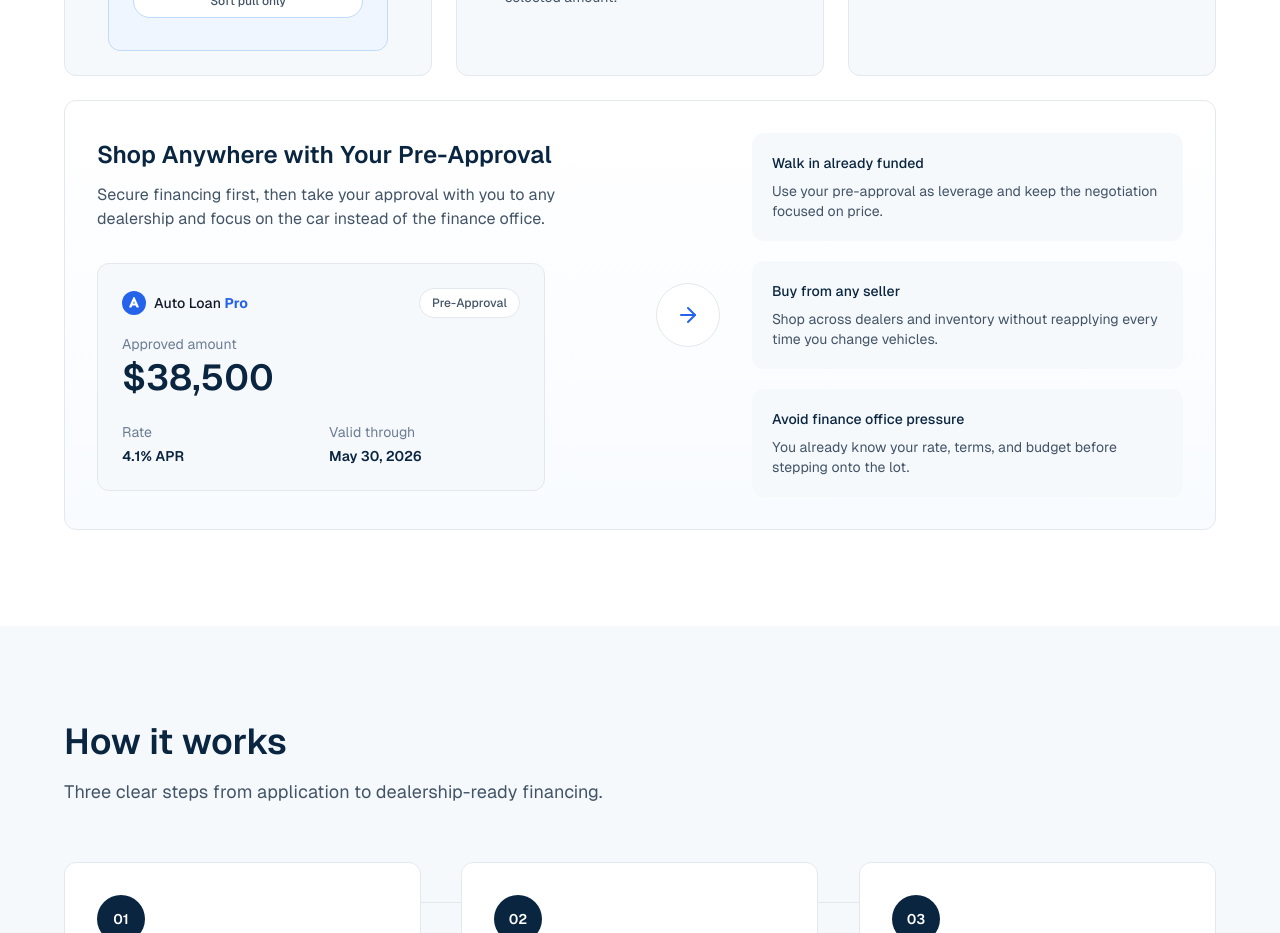
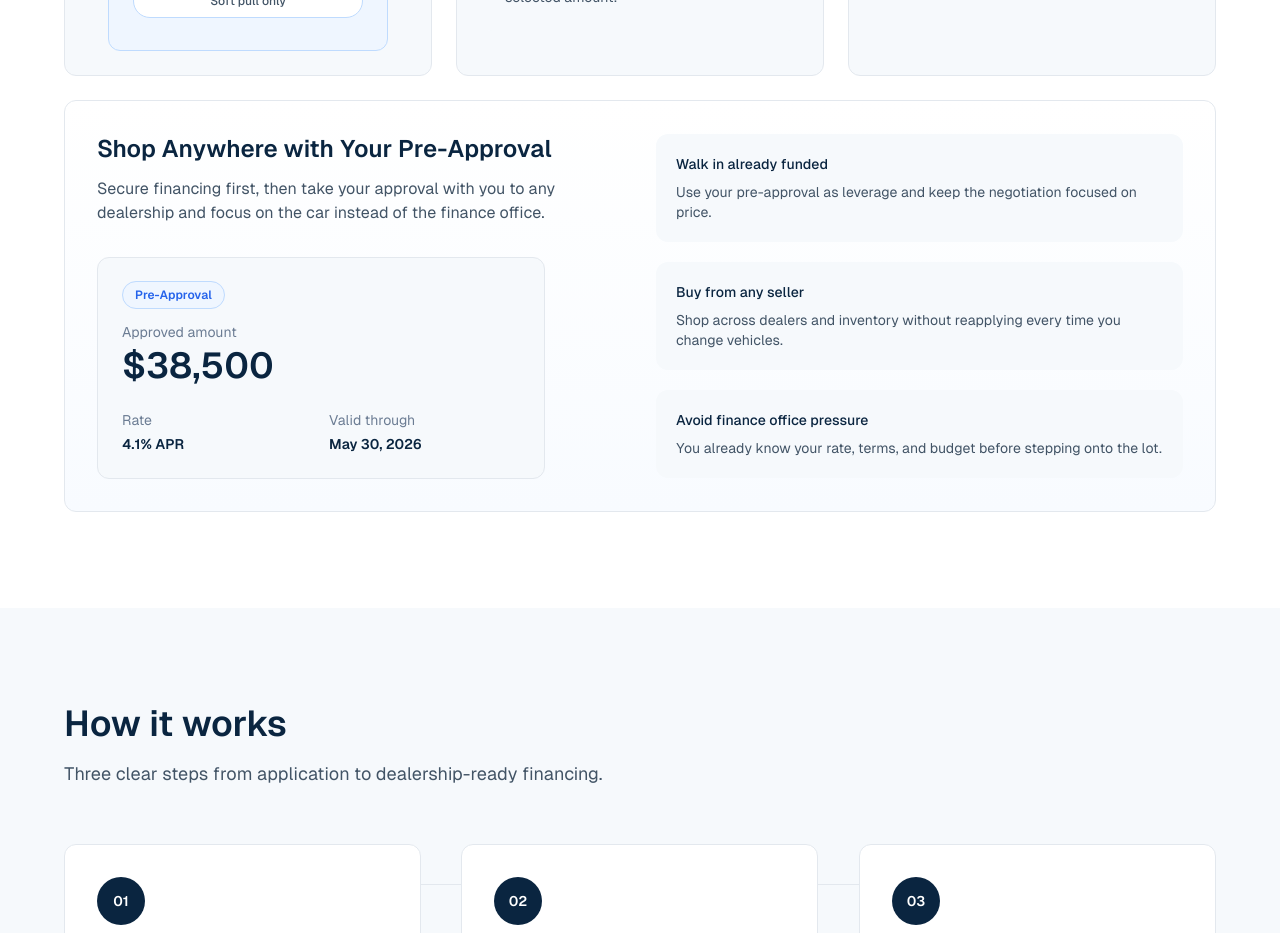
Before and after one commit to zurcxads/car-loan-pro, a Next.js app: page / in a window 1280 px wide. Shown: the part 2420-3353 px from the top of the page. Built offline with nearby package versions, Linux system fonts and the light colour scheme.

Commit message:
fix: remove logo and arrow from pre-approval card, keep pill only

```diff
--- a/src/app/HomePageClient.tsx
+++ b/src/app/HomePageClient.tsx
@@ -632,16 +632,15 @@ export default function HomePage() {
             </div>
 
             <div className="feature-card-hover stagger-4 rounded-xl border border-[#E3E8EE] bg-[linear-gradient(180deg,#FFFFFF_0%,#F8FBFF_100%)] p-8 [will-change:transform]">
-              <div className="grid items-center gap-8 lg:grid-cols-[1.1fr_auto_0.9fr]">
+              <div className="grid items-center gap-8 lg:grid-cols-2">
                 <div>
                   <h3 className="text-2xl font-semibold text-[#0A2540]">Shop Anywhere with Your Pre-Approval</h3>
                   <p className="mt-3 max-w-xl text-[#425466]">
                     Secure financing first, then take your approval with you to any dealership and focus on the car instead of the finance office.
                   </p>
                   <div className="mt-8 max-w-md rounded-xl border border-[#E3E8EE] bg-[#F6F9FC] p-6">
-                    <div className="flex items-center justify-between">
-                      <Logo size="sm" />
-                      <span className="rounded-full border border-[#E3E8EE] bg-white px-3 py-1.5 text-xs font-medium text-[#425466]">
+                    <div>
+                      <span className="rounded-full border border-[#BFDBFE] bg-blue-50 px-3 py-1.5 text-xs font-semibold text-[#2563EB]">
                         Pre-Approval
                       </span>
                     </div>
@@ -659,12 +658,6 @@ export default function HomePage() {
                         <p className="mt-1 font-semibold text-[#0A2540]">May 30, 2026</p>
                       </div>
                     </div>
-                  </div>
-                </div>
-
-                <div className="flex justify-center">
-                  <div className="flex h-16 w-16 items-center justify-center rounded-full border border-[#E3E8EE] bg-white">
-                    <ArrowRight className="h-6 w-6 text-[#2563EB]" />
                   </div>
                 </div>
 
```
